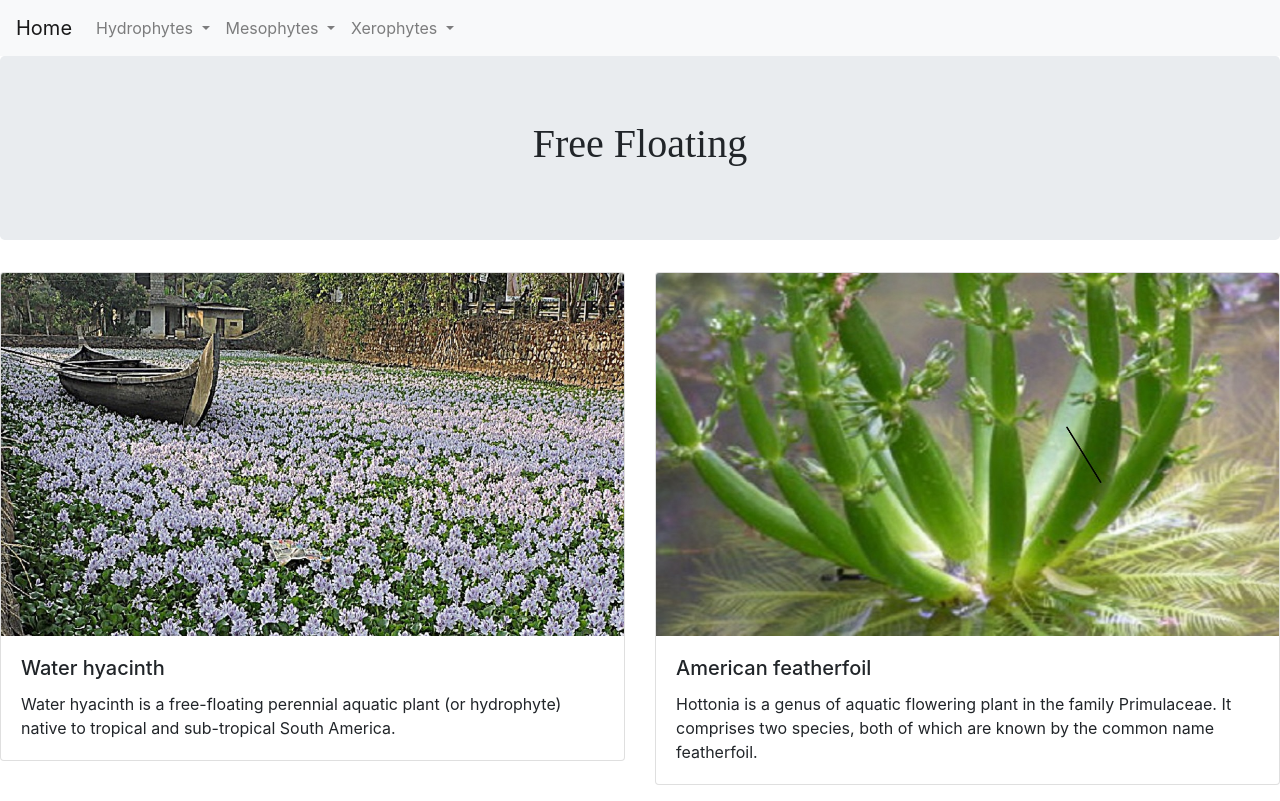
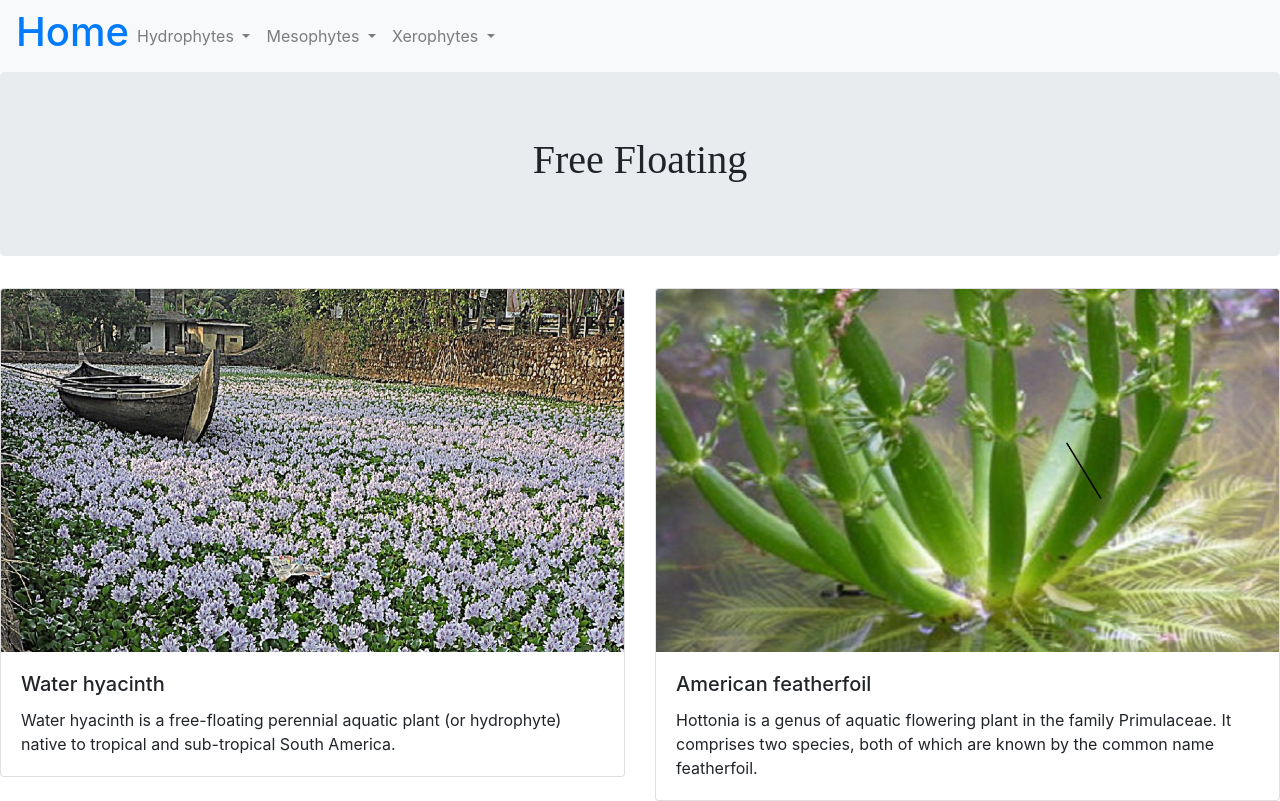
Before and after one commit to arno400/plantstypeaarav, a plain HTML site: page freefloating.html in a window 1280 px wide. Drawn offline with nearby package versions, Linux system fonts and the light colour scheme.

Commit message:
Update freefloating.html

```diff
--- a/freefloating.html
+++ b/freefloating.html
@@ -9,7 +9,7 @@
   <body data-new-gr-c-s-check-loaded="14.1081.0" data-gr-ext-installed="">
     <!--Navigation-->
     <nav class="navbar navbar-expand-lg navbar-light bg-light">
-  <a class="navbar-brand" href="#">Home</a>
+        <h1><a class="home" href="index.html">Home</a></h1>
   <button class="navbar-toggler" type="button" data-toggle="collapse" data-target="#navbarSupportedContent" aria-controls="navbarSupportedContent" aria-expanded="false" aria-label="Toggle navigation">
     <span class="navbar-toggler-icon"></span>
   </button>
```
